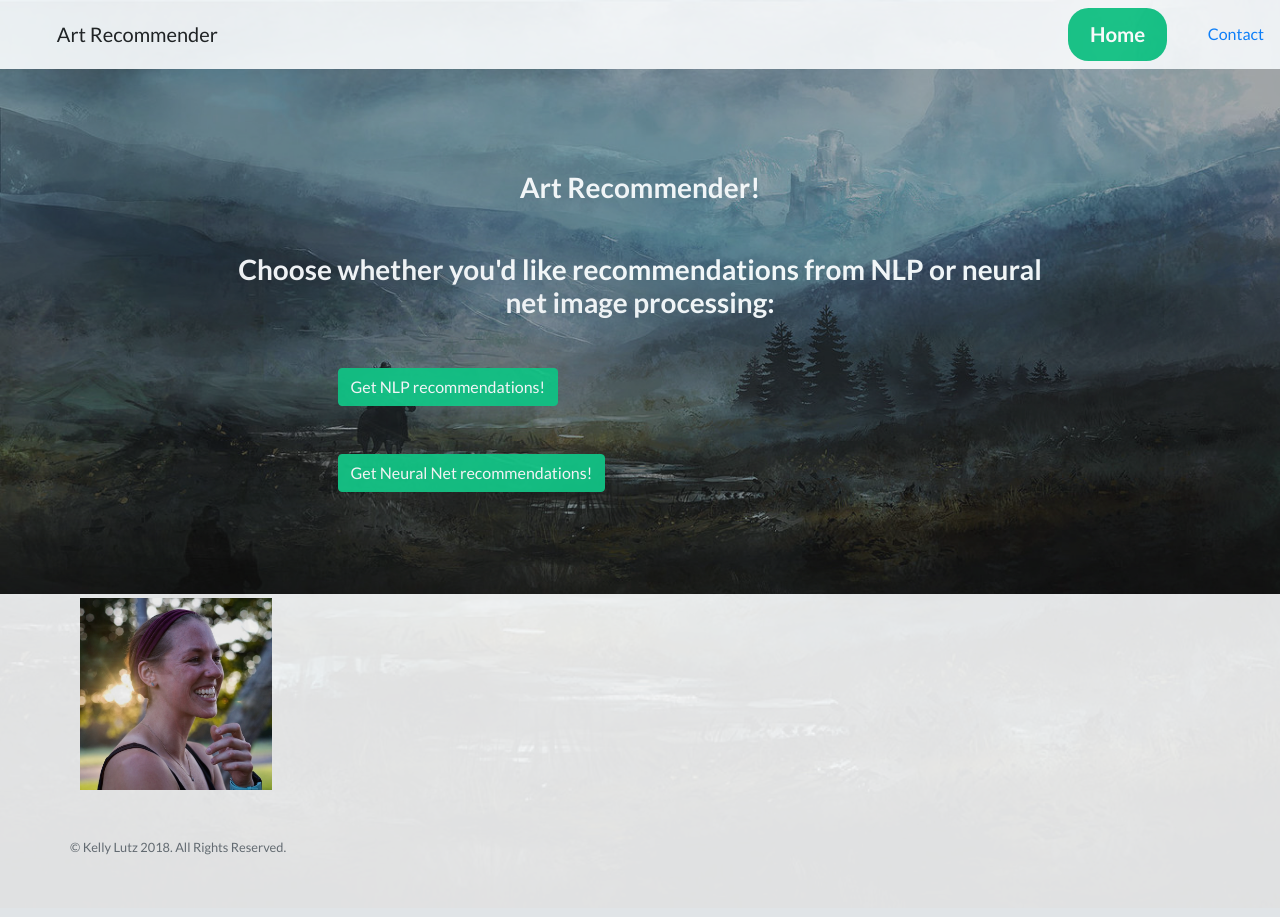
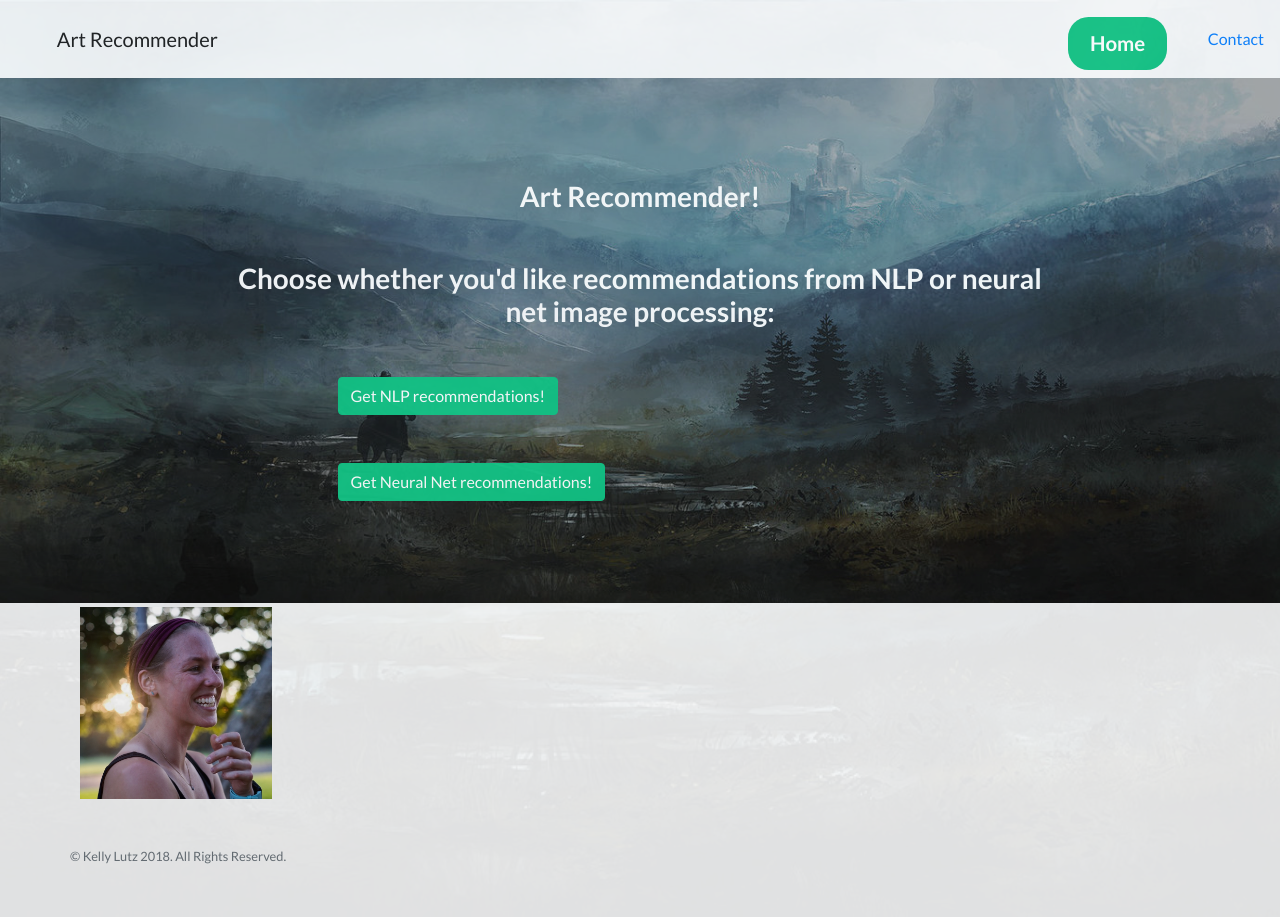
Before and after one commit to klutz4/product_recommender, a Flask app: page / in a window 1280 px wide. Before the commit the page ends 855 px from the top, so only its background shows below. Run offline with Flask 2, Linux system fonts and the light colour scheme; parts of the project's set-up code (start-up, migrations or seed data) failed here and were passed over; some libraries are stand-ins or nearby versions.

Commit message:
mobile edits

```diff
--- a/app/templates/cnn_recs.html
+++ b/app/templates/cnn_recs.html
@@ -37,7 +37,7 @@
     user-select: none;
     border: 1vw solid transparent;
     padding: 0.375vw 0.75vw;
-    font-size: 16px;
+    font-size: 1.6vw;
     line-height: 1.5vw;
     border-radius: 1.6vw;
     transition: color 0.15s ease-in-out, background-color 0.15s ease-in-out, border-color 0.15s ease-in-out, box-shadow 0.15s ease-in-out;
--- a/app/templates/home.html
+++ b/app/templates/home.html
@@ -40,6 +40,12 @@
     font-size: 1.6vw;
     line-height: 1.5vw;
     border-radius: 1.6vw;
+    transition: color 0.15s ease-in-out, background-color 0.15s ease-in-out, border-color 0.15s ease-in-out, box-shadow 0.15s ease-in-out;
+  }
+  .move-button {
+    display: flex;
+    justify-content: center;
+    margin-top: .7vw;
   }
   button {
               padding: 1vh 2vw;
@@ -83,7 +89,7 @@
       <div class="container">
         <a class="navbar-brand" href=https://github.com/klutz4/product_recommender/blob/master/README.md>Art Recommender</a>
         <form action= '/', method= ['GET,POST']>
-        <button type="submit" class="home-btn">Home</button>
+        <button type="submit" class="home-btn move-button">Home</button>
         </form>
       </div>
       <a href=mailto:klutz904@gmail.com>Contact</a>
--- a/app/templates/neural_net.html
+++ b/app/templates/neural_net.html
@@ -36,7 +36,7 @@
     user-select: none;
     border: 1vw solid transparent;
     padding: 0.375vw 0.75vw;
-    font-size: 16px;
+    font-size: 1.6vw;
     line-height: 1.5vw;
     border-radius: 1.6vw;
     transition: color 0.15s ease-in-out, background-color 0.15s ease-in-out, border-color 0.15s ease-in-out, box-shadow 0.15s ease-in-out;
--- a/app/templates/nlp.html
+++ b/app/templates/nlp.html
@@ -36,7 +36,7 @@
     user-select: none;
     border: 1vw solid transparent;
     padding: 0.375vw 0.75vw;
-    font-size: 16px;
+    font-size: 1.6vw;
     line-height: 1.5vw;
     border-radius: 1.6vw;
     transition: color 0.15s ease-in-out, background-color 0.15s ease-in-out, border-color 0.15s ease-in-out, box-shadow 0.15s ease-in-out;
--- a/app/templates/nlp_recs.html
+++ b/app/templates/nlp_recs.html
@@ -37,7 +37,7 @@
     user-select: none;
     border: 1vw solid transparent;
     padding: 0.375vw 0.75vw;
-    font-size: 16px;
+    font-size: 1.6vw;
     line-height: 1.5vw;
     border-radius: 1.6vw;
     transition: color 0.15s ease-in-out, background-color 0.15s ease-in-out, border-color 0.15s ease-in-out, box-shadow 0.15s ease-in-out;
```
